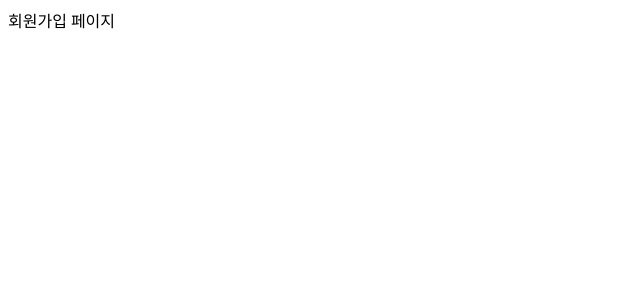
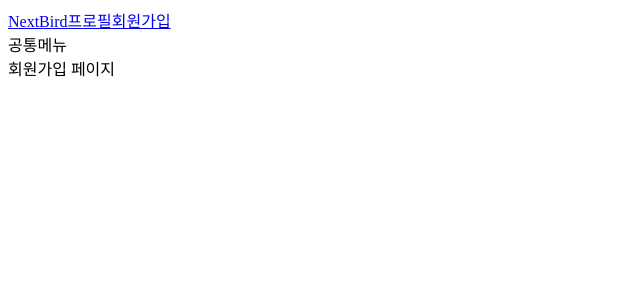
Before and after one commit to tjdrkr2580/mari-sns, a Next.js app in the folder front/: page /signup in a window 1280 px wide. Shown: the top 300 px of the page, without its empty margins (0-640 px from the left). Built offline with nearby package versions, Linux system fonts and the light colour scheme.

Commit message:
Link lecture

```diff
--- a/front/components/Layout.js
+++ b/front/components/Layout.js
@@ -1,8 +1,20 @@
 import React from "react";
+import Link from "next/link";
 
 const Layout = ({ children }) => {
   return (
     <div>
+      <div>
+        <Link href="/">
+          <a>NextBird</a>
+        </Link>
+        <Link href="/profile">
+          <a>프로필</a>
+        </Link>
+        <Link href="/signup">
+          <a>회원가입</a>
+        </Link>
+      </div>
       <div>공통메뉴</div>
       {children}
     </div>
--- a/front/package.json
+++ b/front/package.json
@@ -9,7 +9,7 @@
   "scripts": {
     "dev": "next"
   },
-  "author": "",
+  "author": "KIMTAEHYUN",
   "license": "ISC",
   "description": ""
 }
--- a/front/pages/signup.js
+++ b/front/pages/signup.js
@@ -1,7 +1,12 @@
 import React from "react";
+import Layout from "./../components/Layout";
 
 const Signup = () => {
-  return <div>회원가입 페이지</div>;
+  return (
+    <Layout>
+      <div>회원가입 페이지</div>
+    </Layout>
+  );
 };
 
 export default Signup;
```
Also changed, not shown: front/pages/profile.js (+6 -1 lines).
